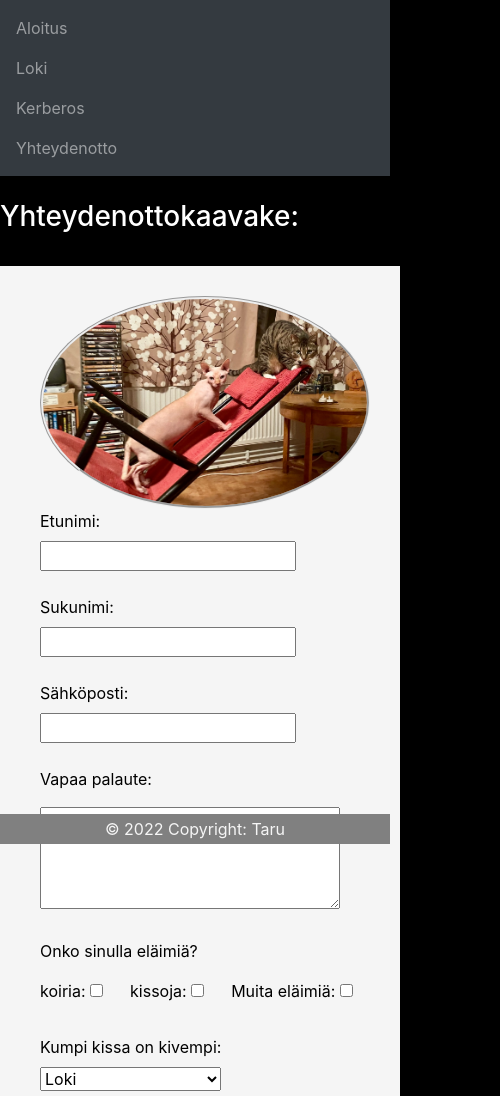
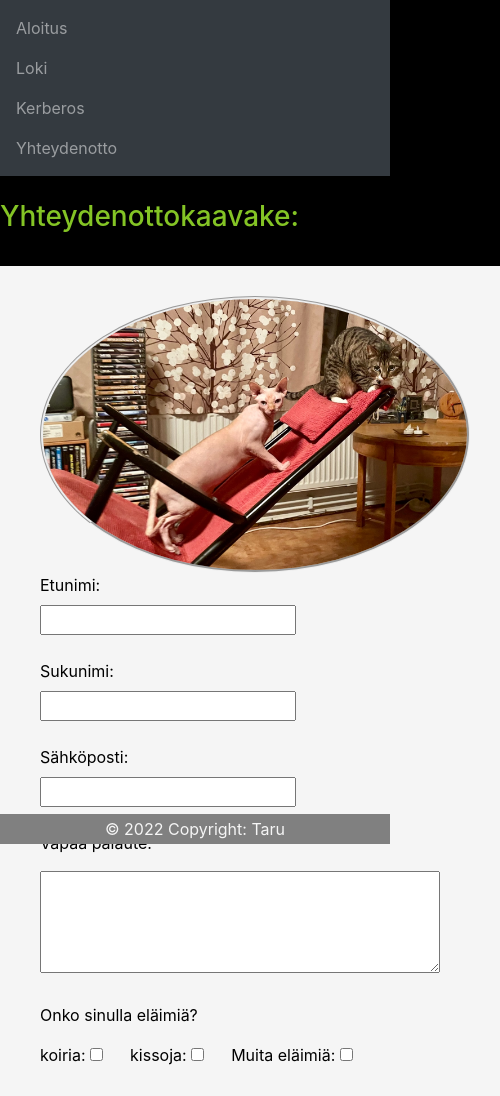
Before and after one commit to Cerberos99/cerberos99.github.io, a plain HTML site: page kerberosandloki/Yhteydenotto.html in a window 390 px wide. Shown: the top 1096 px of the page, 500 px wide, since content can reach past the window. Drawn offline with nearby package versions, Linux system fonts and the light colour scheme.

Commit message:
Update styles.css

```diff
--- a/kerberosandloki/styles.css
+++ b/kerberosandloki/styles.css
@@ -28,10 +28,10 @@ form{
         color:white;
     }
     form{
-        max-width: 400px;
+        max-width: 500px;
     }
     #tekstialue{
-        max-width: 300px;
+        max-width: 400px;
     }
 
 }
@@ -46,6 +46,7 @@ form{
     float: right;
     border-style: groove;
     border-radius: 2px;
+
   }
 
 footer{
@@ -75,6 +76,10 @@ h4{
 
 }
 
+h3{
+    color: rgb(132, 196, 37);
+}
+
 #round{
     border-style: groove;
     border-radius: 2px;
```
